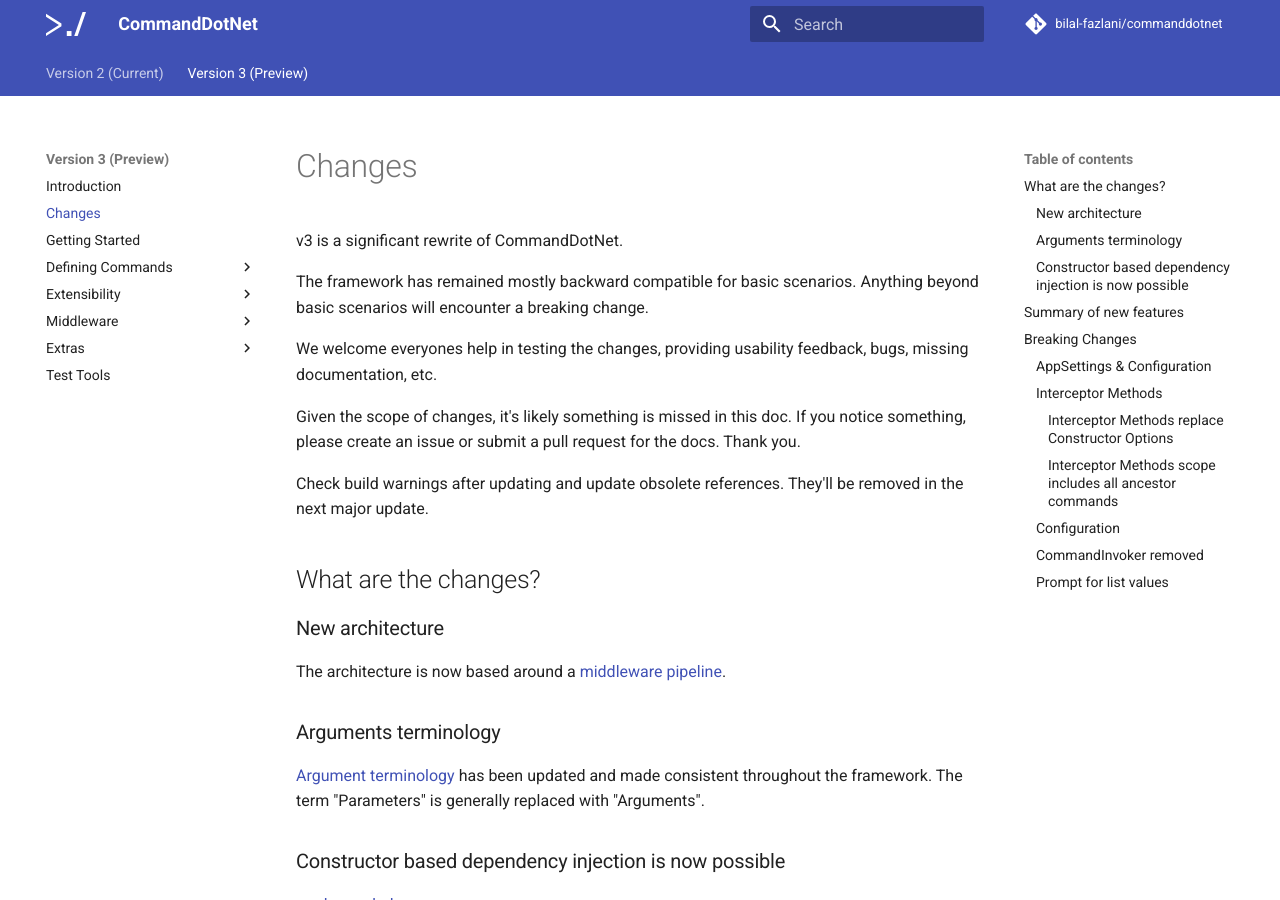
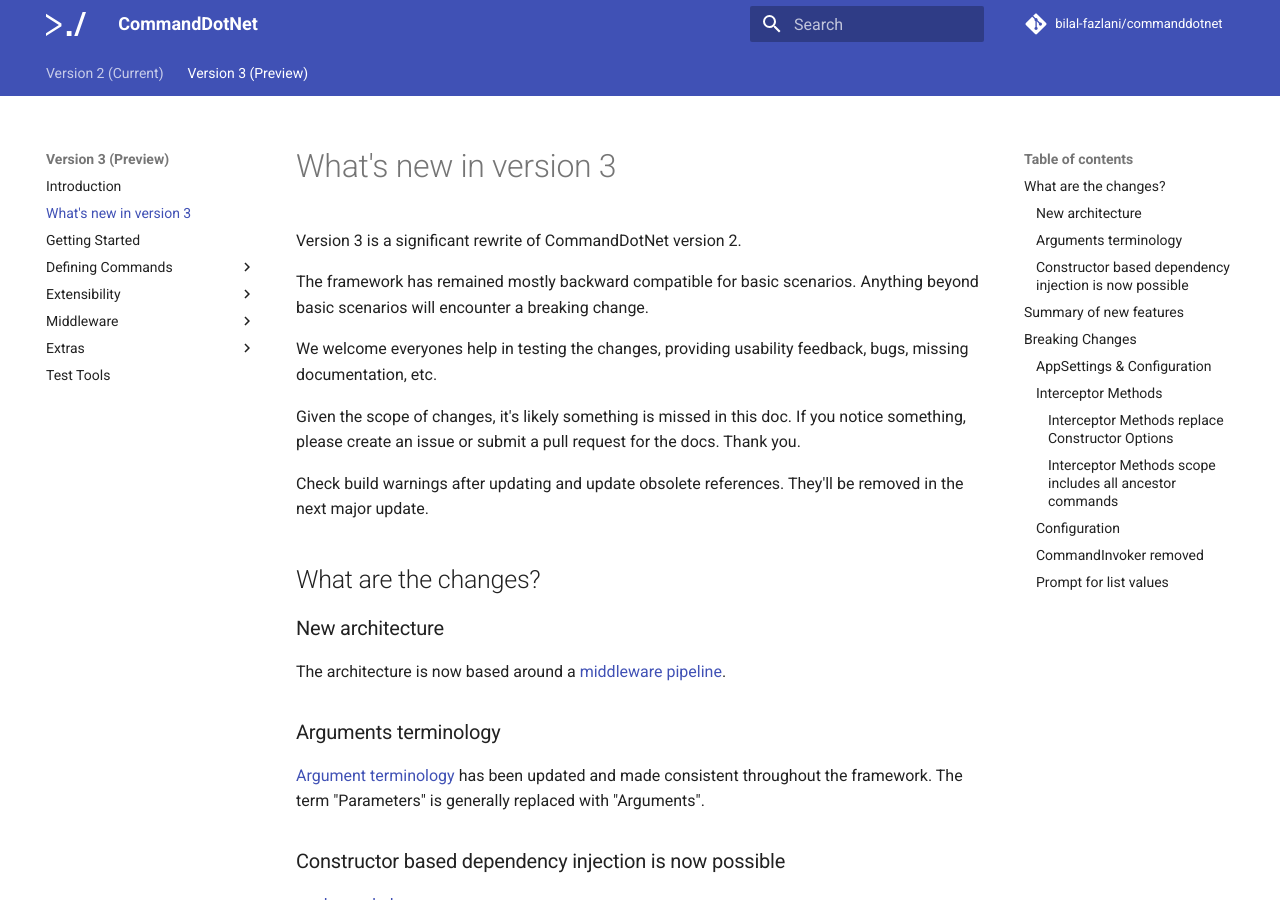
Before and after one commit to bilal-fazlani/commanddotnet, an MkDocs documentation site: the page built from docs/V3/whats-new-in-v3.md, in a window 1280 px wide and 900 px high. Built offline with MkDocs 1.6.1 and Material for MkDocs 9.7.7, drawn with Linux system fonts in a browser that asks for light colours; comment, search, counter and statistics services are not loaded.

Commit message:
v3-changes page rename

```diff
--- a/docs/V3/v3-changes.md
+++ b/docs/V3/whats-new-in-v3.md
@@ -1,6 +1,6 @@
-# Changes
+# What's new in version 3
 
-v3 is a significant rewrite of CommandDotNet.
+Version 3 is a significant rewrite of CommandDotNet version 2.
 
 The framework has remained mostly backward compatible for basic scenarios.
 Anything beyond basic scenarios will encounter a breaking change.
--- a/mkdocs.yml
+++ b/mkdocs.yml
@@ -30,7 +30,7 @@
       - Custom interceptors: V2/custom-interceptors.md
   - Version 3 (Preview):
     - Introduction: V3/index.md
-    - V3/v3-changes.md
+    - V3/whats-new-in-v3.md
     - V3/getting-started.md
     - Defining Commands:
       - V3/DefiningCommands/argument-terminology.md
```
